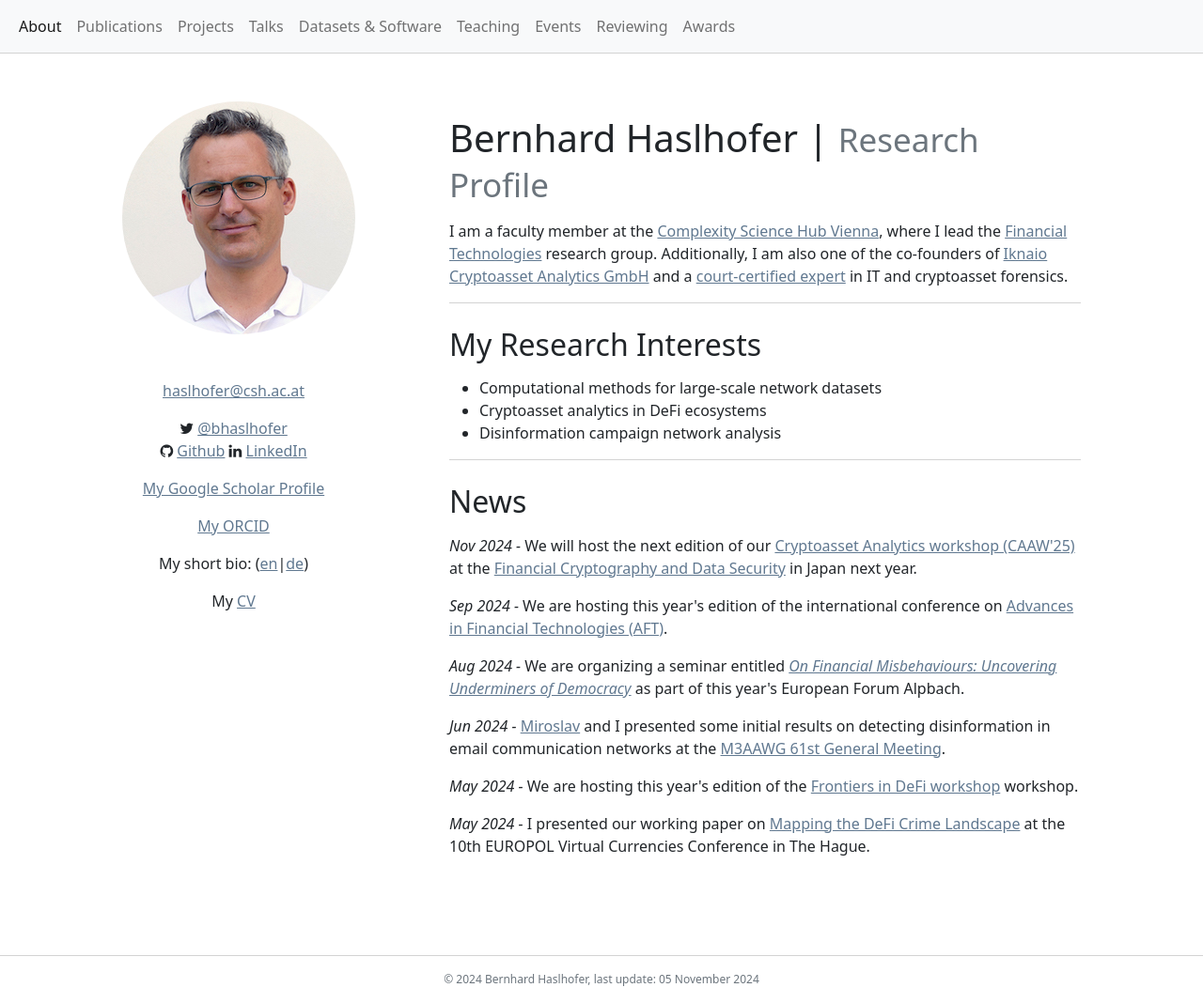
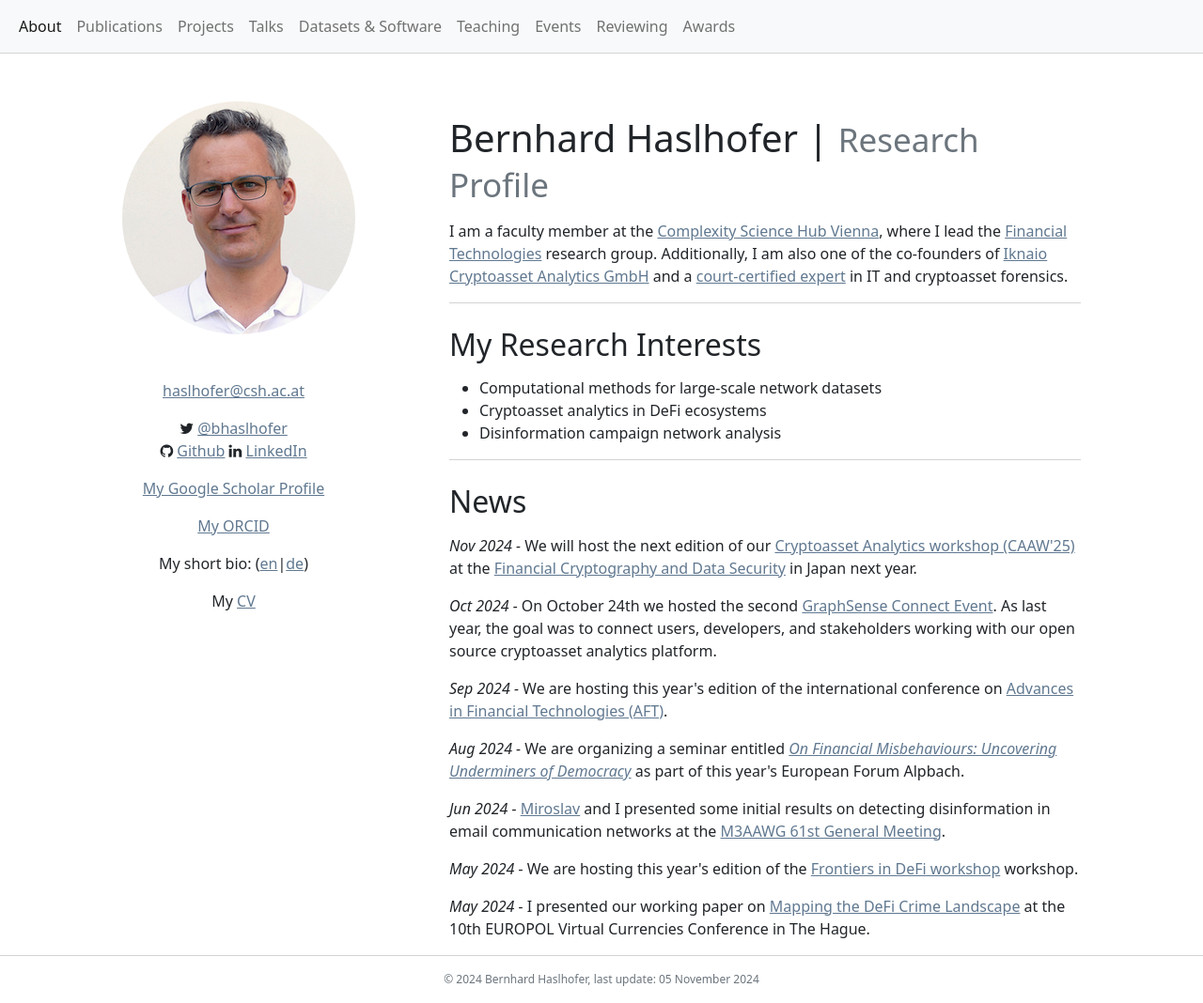
Before and after one commit to behas/behas.github.com, a Jekyll site: the page built from index.html, in a window 1280 px wide and 1068 px high. Shown: the whole window at 94% size. Built offline with Jekyll 4.4.1, drawn with Linux system fonts in a browser that asks for light colours; a style sheet for code colours, icons or effects is not loaded.

Commit message:
add gs connect

```diff
--- a/_data/news.yml
+++ b/_data/news.yml
@@ -3,6 +3,12 @@
     We will host the next edition of our
     <a href="https://caaw.io/" target="_blank">Cryptoasset Analytics workshop (CAAW'25)</a> at
     the <a href="https://fc25.ifca.ai/" target="_blank">Financial Cryptography and Data Security</a> in Japan next year.
+
+- date: 2024-10-24
+  news: |
+    On October 24th we hosted the second <a href="https://graphsense.org/events/gsconnect2024.html" target="_blank">
+    GraphSense Connect Event</a>. As last year, the goal was to connect users, developers,
+    and stakeholders working with our open source cryptoasset analytics platform.
 
 - date: 2024-09-14
   news: |
```
